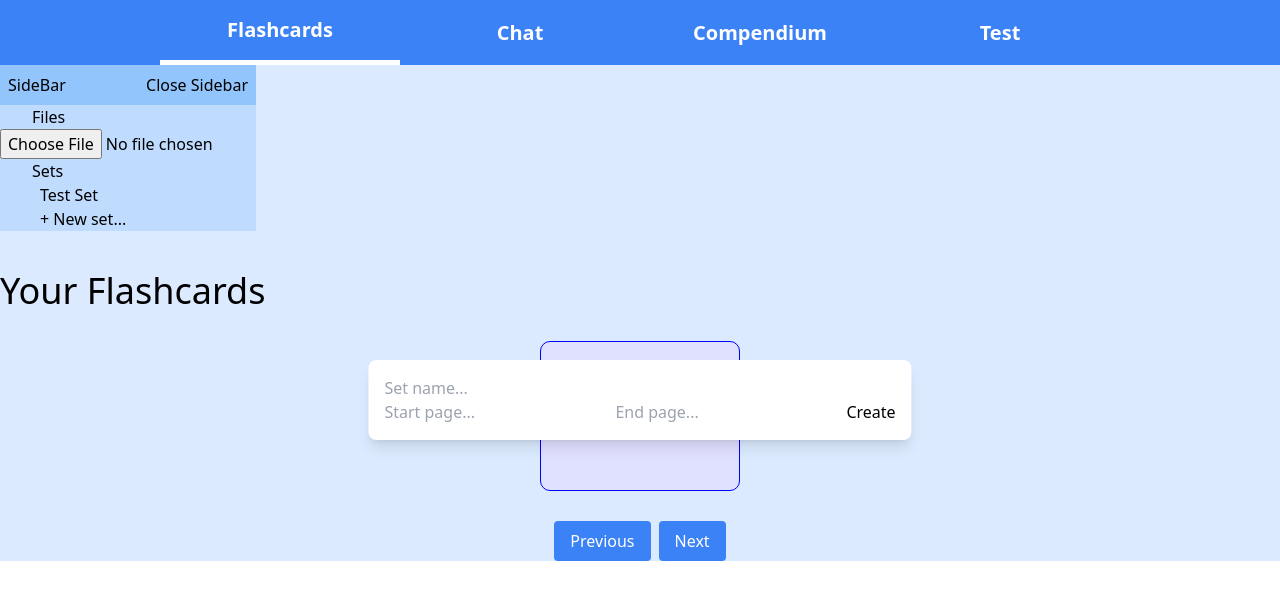
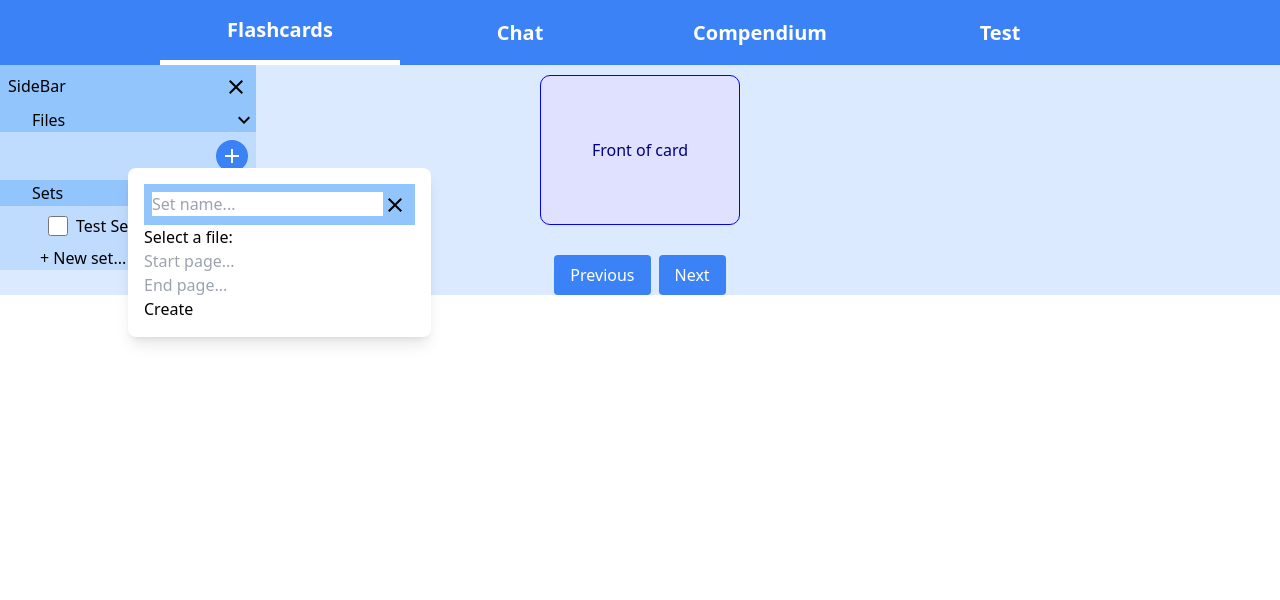
Before and after one commit to tutorai-no/tutor-service, a React (Vite) app in the folder frontend/: page /flashcards in a window 1280 px wide. Both pictures are taken after a click on the button "+ New set...". Shown: the top 600 px of the page. Built offline with nearby package versions, Linux system fonts and the light colour scheme.

Commit message:
style: Sidebar

```diff
--- a/frontend/package.json
+++ b/frontend/package.json
@@ -11,6 +11,10 @@
     "preview": "vite preview"
   },
   "dependencies": {
+    "@emotion/react": "^11.11.4",
+    "@emotion/styled": "^11.11.5",
+    "@mui/icons-material": "^5.15.15",
+    "@mui/material": "^5.15.15",
     "axios": "^1.6.7",
     "react": "^18.2.0",
     "react-dom": "^18.2.0",
--- a/frontend/src/components/Flashcard.tsx
+++ b/frontend/src/components/Flashcard.tsx
@@ -19,6 +19,7 @@ const Flashcard: React.FC<FlashcardProps> = ({ front, back }) => {
 
     return (
         <div
+            className='text-center'
             style={{
                 width: '200px',
                 height: '150px',
--- a/frontend/src/components/Flashcards.tsx
+++ b/frontend/src/components/Flashcards.tsx
@@ -6,8 +6,7 @@ const Flashcards: React.FC<{ flashcards: FlashcardProps[] }> = ({ flashcards })
 
     return (
         <div>
-            <h1 className="mt-10 text-4xl">Your Flashcards</h1>
-            <div className="flex justify-center mt-5">
+            <div className="flex justify-center">
                 {flashcards.length > 0 && (
                     <Flashcard
                         key={flashcardIndex}
--- a/frontend/src/components/SideBar.tsx
+++ b/frontend/src/components/SideBar.tsx
@@ -4,6 +4,10 @@ import FileUploadService from "../services/FileUploadService";
 import { FlashcardsProps } from "../components/Flashcard";
 import CreateFlashcards from "../services/CreateFlashcardsService";
 import { UserContext } from "../App";
+import AddIcon from '@mui/icons-material/Add';
+import CloseIcon from '@mui/icons-material/Close';
+import MenuIcon from '@mui/icons-material/Menu';
+import React from "react";
 
 const SideBar: React.FC = () => {
     const { user, setUser } = useContext(UserContext);
@@ -34,6 +38,15 @@ const SideBar: React.FC = () => {
         }
     }
 
+    const fileInputRef = React.useRef<HTMLInputElement>(null);
+
+    // Function to simulate clicking on the actual file input
+    const handleButtonClick = () => {
+        if (fileInputRef.current) {
+            fileInputRef.current.click();
+        }
+    };
+
     const handleNewSet = async (e: React.ChangeEvent<HTMLFormElement>) => {
         e.preventDefault();
 
@@ -54,43 +67,68 @@ const SideBar: React.FC = () => {
         }
     }
 
+
+
     return (
-        <>
+        <div className='absolute w-64'>
             {!visibleSidebar && (
-            <button className='bg-blue-500 text-white px-4 py-2 rounded' onClick={() => setVisibleSidebar(true)}>Open Sidebar</button>
+            <button className='text-black px-4 py-2 rounded' onClick={() => setVisibleSidebar(true)}>
+                <MenuIcon fill='none' />
+            </button>
             )}
 
             {visibleSidebar && (
-            <div className={`bg-blue-200 w-1/5 ${visibleSidebar ? '' : 'hidden'}`}>
+            <div className={`bg-blue-200 w-full ${visibleSidebar ? '' : 'hidden'}`}>
                 <div className='p-2 w-full bg-blue-300 flex justify-between items-center'>
                     <h1 className=''>SideBar</h1>
-                    <button className='' onClick={() => setVisibleSidebar(false)}>Close Sidebar</button>
+                    <button className='' onClick={() => setVisibleSidebar(false)}>
+                        <CloseIcon />
+                    </button>
                 </div>
                 <SideBarSection className='' title='Files'>
-                    {files.map((file, index) => (
-                        <label key={index} className='pl-10 w-full text-left'>
-                            <input type='radio' name='selectedFile' value={file} onChange={(e) => setNewSetFile(e.target.value)} />
-                            {file}
-                        </label>
-                    ))}
+                    <div className="flex flex-col">
+                            {/* <label className='m-2 pl-10 w-full flex justify-left items-center text-left'>
+                                <input className='w-5 h-5' type='checkbox' name='selectedFile' onChange={(e) => setNewSetFile(e.target.value)} />
+                                <p className='w-4/5 pl-2 select-none overflow-hidden'>Sample filezzzzzzzzzzzzzzzzzzzzzzzzzzzzzz</p>
+                            </label> */}
+                        {files.map((file, index) => (
+                            <label key={index} className='m-2 pl-10 w-full flex justify-left items-center text-left'>
+                                <input className='w-5 h-5' type='checkbox' name='selectedFile' value={file} onChange={(e) => setNewSetFile(e.target.value)} />
+                                <p className='w-4/5 pl-2 select-none overflow-hidden'>{file}</p>
+                            </label>
+                        ))}
+                    </div>
+                    <div className='relative'>
+                        {/* Hidden file input */}
+                        <input className="hidden" ref={fileInputRef} type="file" accept=".pdf" onChange={handleFileUpload} />
 
-                    <input className='' type='file' accept='.pdf' onChange={handleFileUpload} />
+                        {/* Visible button */}
+                        <button className="ml-auto mr-2 my-2 flex items-center justify-center w-8 h-8 rounded-full bg-blue-500 hover:bg-blue-600 text-white" onClick={handleButtonClick} aria-label="Add new file">
+                            <AddIcon />
+                        </button>
+                    </div>
                 </SideBarSection>
                 <SideBarSection className='' title="Sets">
                     {user?.sets.map((set: FlashcardsProps, index) => (
-                        <div key={index} className='pl-10'>
-                            <button>{set.name}</button>
-                        </div>
+                    <label className='m-2 pl-10 w-full flex justify-left items-center text-left' key={index}>
+                        <input className='w-5 h-5' type='checkbox' name='selectedFile' value={set.name} onChange={(e) => setNewSetFile(e.target.value)} />
+                        <p className='w-4/5 pl-2 select-none overflow-hidden'>{set.name}</p>
+                    </label>
                     ))}
-
                     <button className='pl-10 w-full text-left' onClick={() => setVisibleNewSet(true)}>+ New set...</button>
                 </SideBarSection>
             </div>
             )}
 
             {visibleNewSet && (
-            <form className='absolute top-1/2 left-1/2 transform -translate-x-1/2 -translate-y-1/2 bg-white p-4 rounded-lg shadow-lg' onSubmit={handleNewSet}>
-                <input className='' name='setname' type='text' placeholder='Set name...' />
+            <form className='absolute top-1/2 left-1/2 transform -translate-1/2 bg-white p-4 rounded-lg shadow-lg' onSubmit={handleNewSet}>
+                <div className='p-2 w-full bg-blue-300 flex justify-between items-center'>
+                    <input className='' name='setname' type='text' placeholder='Set name...' />
+                    <button className='' onClick={() => setVisibleNewSet(false)}>
+                        <CloseIcon />
+                    </button>
+                </div>
+                <label className=''>Select a file:</label>
                 <ul>
                     {files.map((file, index) => (
                     <li key={index} className='pl-10 w-full text-left'>
@@ -106,7 +144,7 @@ const SideBar: React.FC = () => {
                 <button className='' type='submit'>Create</button>
             </form>
             )}
-        </>
+        </div>
     )
 };
 
--- a/frontend/src/components/SideBarSection.tsx
+++ b/frontend/src/components/SideBarSection.tsx
@@ -1,8 +1,21 @@
+import KeyboardArrowLeftIcon from '@mui/icons-material/KeyboardArrowLeft';
+import KeyboardArrowDownIcon from '@mui/icons-material/KeyboardArrowDown';
+import { useState } from 'react';
+
 const SideBarSection: React.FC<{ className: string, title: string, children: React.ReactNode[] }> = ({ className, title, children }) => {
+    const [visibleSection, setVisibleSection] = useState<boolean>(true);
+
+
+
     return (
         <div className={'w-full' + ' ' + className}>
-            <h2 className={'pl-8'}>{title}</h2>
-            {children}
+            <div className='pl-8 w-full bg-blue-300 flex justify-between items-center'>
+                <h2 className=''>{title}</h2>
+                <button className='' onClick={() => setVisibleSection(!visibleSection)}>
+                    {visibleSection ? <KeyboardArrowDownIcon /> : <KeyboardArrowLeftIcon />}
+                </button>
+            </div>
+            {visibleSection && children}
         </div>
     );
 };
```
